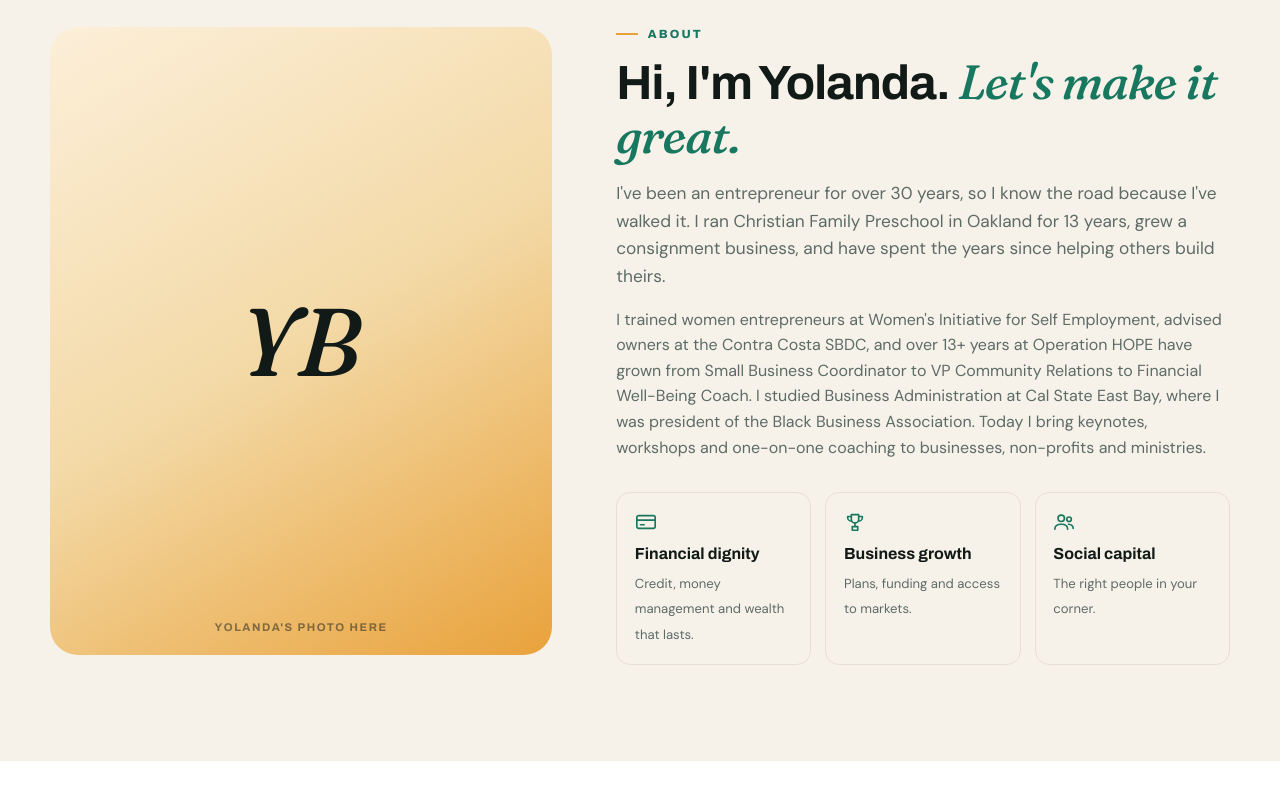
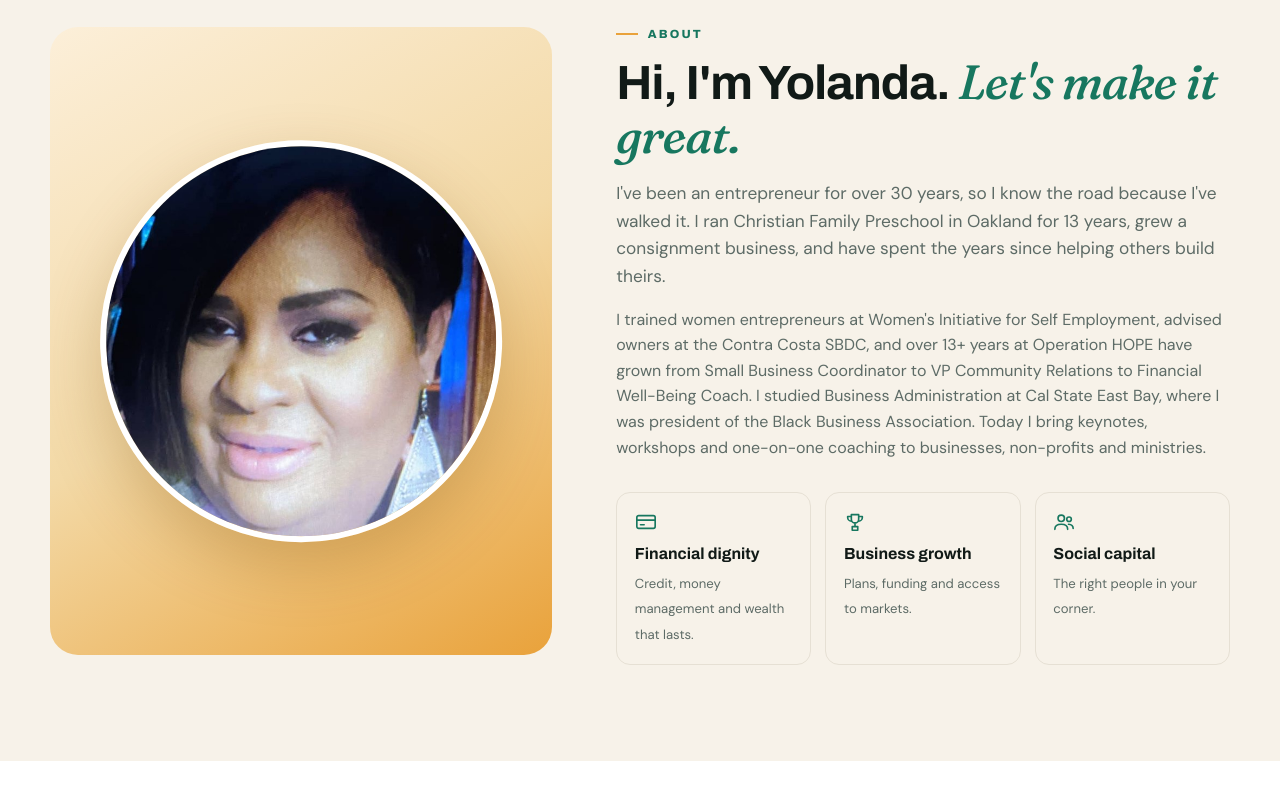
Before and after one commit to tuyishimeabraham455-ctrl/dr-abraham-website, a website: page index.html in a window 1280 px wide. Shown: the part 1938-2738 px from the top of the page. Drawn offline with Linux system fonts and the light colour scheme.

Commit message:
Add Yolanda's profile photo to hero and About
Co-Authored-By: Claude Opus 5.5 <noreply@anthropic.com>

```diff
--- a/index.html
+++ b/index.html
@@ -102,7 +102,8 @@ header{position:sticky;top:0;z-index:50;background:rgba(255,255,255,.92);backdro
 /* About */
 .about-grid{display:grid;grid-template-columns:.9fr 1.1fr;gap:64px;align-items:center}
 .about-art{aspect-ratio:4/5;border-radius:28px;background:linear-gradient(150deg,#FCEFD9,#F3D9A6 50%,var(--gold));position:relative;overflow:hidden;display:grid;place-items:center}
-.photo{position:absolute;inset:0;width:100%;height:100%;object-fit:cover;object-position:center 30%}
+.photo{position:absolute;top:50%;left:50%;translate:-50% -50%;height:78%;width:auto;max-width:88%;aspect-ratio:1;border-radius:50%;object-fit:cover;border:6px solid var(--gold-2);box-shadow:0 24px 60px rgba(0,0,0,.35)}
+.about-art .photo{height:auto;width:80%;max-width:none;border-color:#fff;box-shadow:0 24px 60px rgba(120,70,0,.25)}
 .about-art .portrait-mono{color:var(--ink);font-size:6rem}
 .about-art:not(:has(.photo))::after{content:"Yolanda's photo here";position:absolute;bottom:18px;font-family:var(--head);font-weight:700;font-size:.7rem;letter-spacing:.14em;text-transform:uppercase;color:rgba(17,26,23,.5)}
 .pillars{display:grid;grid-template-columns:repeat(3,1fr);gap:14px;margin-top:2rem}
```
Also changed, not shown: images/yolanda.jpg (added).
